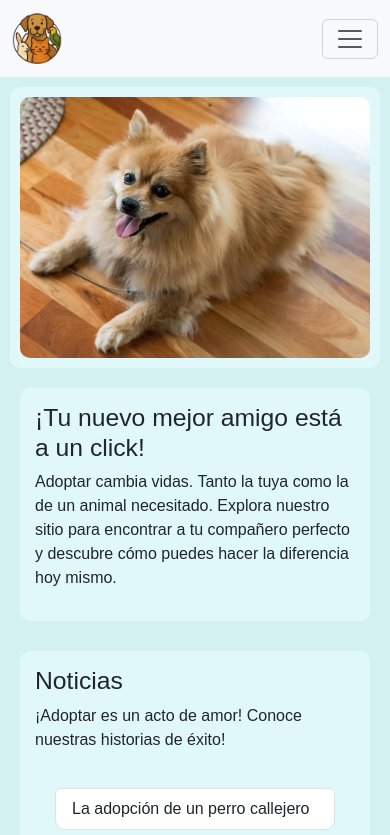
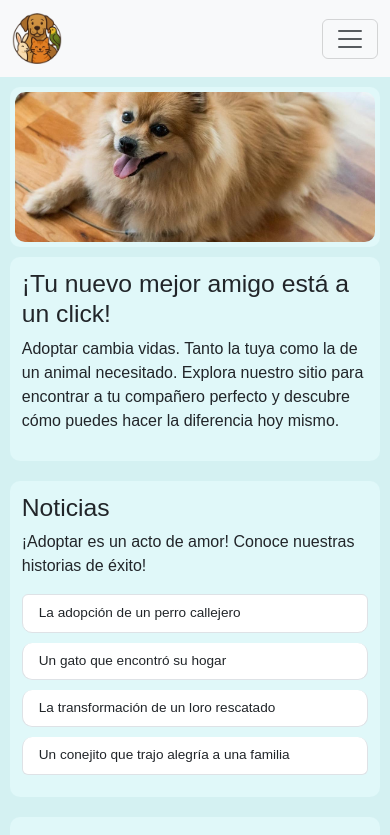
Before and after one commit to Xaberico/adopt-a-pet, a React (Vite) app: page / in a window 390 px wide. Shown: the top 835 px of the page. Built offline with nearby package versions, Linux system fonts and the light colour scheme.

Commit message:
Actualizacion responsive

```diff
--- a/index.html
+++ b/index.html
@@ -2,8 +2,9 @@
 <html lang="es">
   <head>
     <meta charset="UTF-8" />
-    <link rel="icon" type="image/svg+xml" href="/vite.svg" />
+    <link rel="icon" type="image/x-icon" href="/logo.ico" />
     <meta name="viewport" content="width=device-width, initial-scale=1.0" />
+    <meta autor="Favrat Matias y Kettler Thomas">
     <title>Adopt a Pet</title>
   </head>
   <body>
--- a/src/App.css
+++ b/src/App.css
@@ -39,14 +39,18 @@ main {
   align-items: center;
   background-color: var(--background-color-components);
   border-radius: var(--border-radius);
-  margin: 20px;
+  margin: 20px auto;
   padding: 10px;
+  width: 95%;
+  max-width: 1200px;
 }
 
 #banner_home img {
   border-radius: var(--border-radius);
-  max-width: 100%;
+  width: 100%;
   height: auto;
+  max-height: 400px;
+  object-fit: cover;
 }
 
 /* -------------------------------------------------------
@@ -56,19 +60,20 @@ main {
   display: flex;
   flex-direction: row;
   gap: 20px;
-  margin: 20px;
+  margin: 20px auto;
+  width: 95%;
+  max-width: 1200px;
 }
 
 /* -------------------------------------------------------
    COMPONENTES COMUNES
 ------------------------------------------------------- */
 #carouselExampleAutoplaying,
-article,
-aside,
-.list-group-item,
 .pet_card,
 #bloque2 {
-  margin: 20px;
+  margin: 20px auto;
+  width: 95%;
+  max-width: 1200px;
 }
 
 /* -------------------------------------------------------
@@ -89,12 +94,20 @@ aside,
 /* -------------------------------------------------------
    ARTÍCULO Y BARRA LATERAL
 ------------------------------------------------------- */
-article,
+article {
+  background-color: var(--background-color-components);
+  padding: 20px;
+  border-radius: var(--border-radius);
+  flex: 2;
+  margin: 0;
+}
+
 aside {
   background-color: var(--background-color-components);
   padding: 20px;
   border-radius: var(--border-radius);
   flex: 1;
+  margin: 0;
 }
 
 /* -------------------------------------------------------
@@ -125,7 +138,9 @@ aside {
   flex-wrap: wrap;
   justify-content: center;
   gap: 15px;
-  margin: 20px;
+  margin: 20px auto;
+  width: 95%;
+  max-width: 1200px;
 }
 
 .pet_card {
@@ -135,6 +150,7 @@ aside {
   text-align: center;
   flex: 1 1 300px;
   max-width: 350px;
+  margin: 0;
 }
 
 .pet_card img {
@@ -161,6 +177,8 @@ footer {
   background-color: var(--background-color-components);
   margin-bottom: 10px;
   border-radius: var(--border-radius);
+  word-wrap: break-word;
+  overflow-wrap: break-word;
 }
 
 /* -------------------------------------------------------
@@ -169,71 +187,70 @@ footer {
 
 /* Tablets */
 @media (max-width: 1024px) {
-  #bloque1 {
-    flex-direction: column;
-  }
-
   .pet_card {
     flex: 1 1 250px;
   }
 }
 
-/* Móviles */
+/* Móviles - Solo aquí Noticias va debajo */
 @media (max-width: 768px) {
   #bloque1 {
-    margin: 10px;
-    gap: 10px;
+    flex-direction: column;
+    margin: 10px auto;
+    width: 95%;
   }
 
-  #banner_home,
-  #carouselExampleAutoplaying,
-  article,
-  aside,
-  .pet_card,
-  #bloque2 {
-    margin: 10px;
+  #banner_home {
+    margin: 10px auto;
+    padding: 5px;
+  }
+
+  #banner_home img {
+    max-height: 200px;
+  }
+
+  article, aside {
+    padding: 15px;
+    margin: 0;
   }
 
   .pet_list {
-    margin: 10px;
+    margin: 10px auto;
     gap: 10px;
   }
 
   .pet_card {
     flex: 1 1 100%;
     max-width: none;
+    margin: 0;
   }
 
   #bloque2 .btn {
     max-width: none;
   }
 
-  /* Ajustes para la navegación */
-  .navbar-collapse {
-    margin-top: 15px;
-  }
-
-  .d-flex {
-    flex-direction: column;
-  }
-
-  .d-flex input {
-    margin-bottom: 10px;
+  .list-group-item {
+    padding: 10px 8px;
+    font-size: 0.9rem;
   }
 }
 
 /* Pantallas muy pequeñas */
 @media (max-width: 480px) {
-  article,
-  aside {
-    padding: 15px;
+  #banner_home img {
+    max-height: 150px;
+  }
+
+  article, aside {
+    padding: 12px;
   }
 
   h2 {
     font-size: 1.3rem;
   }
 
-  .pet_card {
-    padding: 10px;
+  .list-group-item {
+    font-size: 0.85rem;
+    padding: 8px 6px;
   }
 }
```
